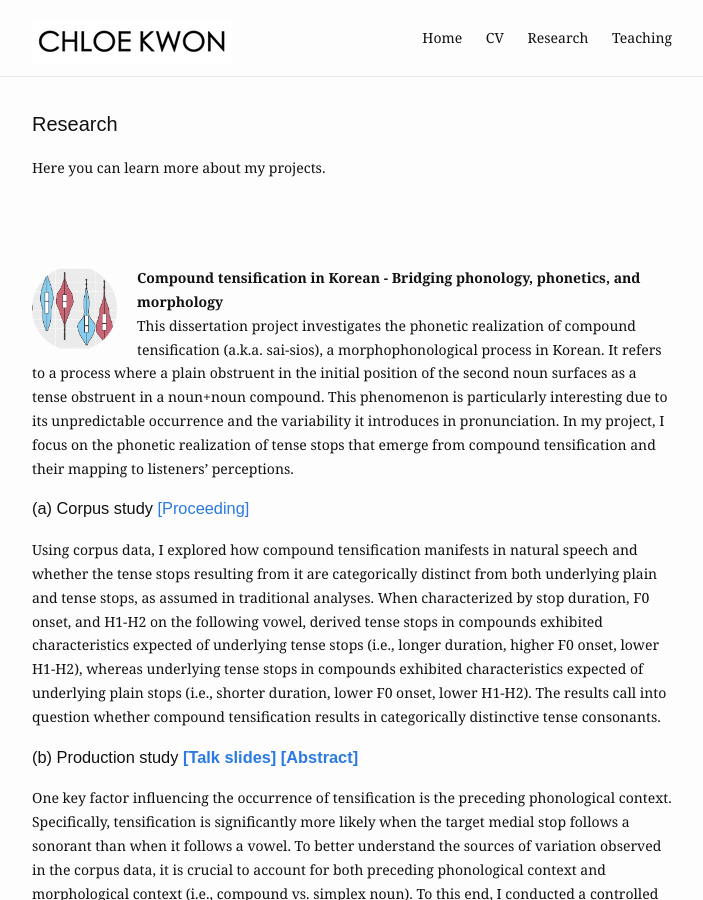
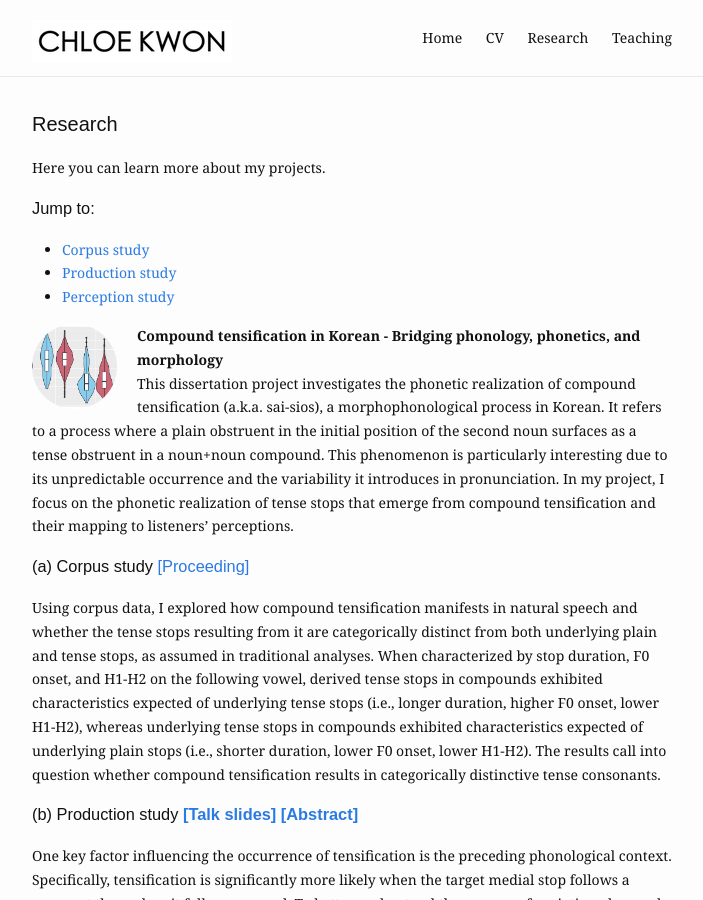
Before and after one commit to chloedkkwon/chloedkkwon.github.io, a Jekyll site: the page built from research.md, in a window 1280 px wide and 900 px high. Shown: the whole window, without its empty margins (288-991 px from the left). Built offline with Jekyll 4.4.1, drawn with Linux system fonts in a browser that asks for light colours.

Commit message:
Update research.md

```diff
--- a/research.md
+++ b/research.md
@@ -8,6 +8,7 @@ items:
       src: /assets/img/work/a_project.png
       alt: a_project
     description: |
+
       This dissertation project investigates the phonetic realization of compound tensification (a.k.a. sai-sios), a morphophonological process in Korean. It refers to a process where a plain obstruent in the initial position of the second noun surfaces as a tense obstruent in a noun+noun compound. This phenomenon is particularly interesting due to its unpredictable occurrence and the variability it introduces in pronunciation. In my project, I focus on the phonetic realization of tense stops that emerge from compound tensification and their mapping to listeners' perceptions.
 
       ### (a) Corpus study <a href="https://drive.google.com/file/d/15I8WHJa4ytbs3MLPyJ9lDT_-CvffA00A/view?usp=drive_link">[Proceeding]</a>
@@ -31,7 +32,9 @@ items:
       I examined the prosodic patterns of Korean L2 English speakers compared to English L1 speakers. Given the prosodic differences between Korean and English, I anticipated that unique patterns in L2 speech would emerge due to L1 influence. Specifically, I hypothesized that Korean L2 speakers would exhibit stronger boundary effects, reflecting the prominence of phrase edges in Korean prosody. This hypothesis was supported by findings showing that L2 speakers are more consistently influenced by boundary effects, suggesting that specific prosodic features of L1 shape L2 speech production. These insights contribute to our understanding of why L2 speech systematically differs from L1 speech.
 
 ---
-
 Here you can learn more about my projects.
+### Jump to:
+- [Corpus study](#a-corpus-study)
+- [Production study](#b-production-study)
+- [Perception study](#c-perception-study)
 <br />
-<br />
```
